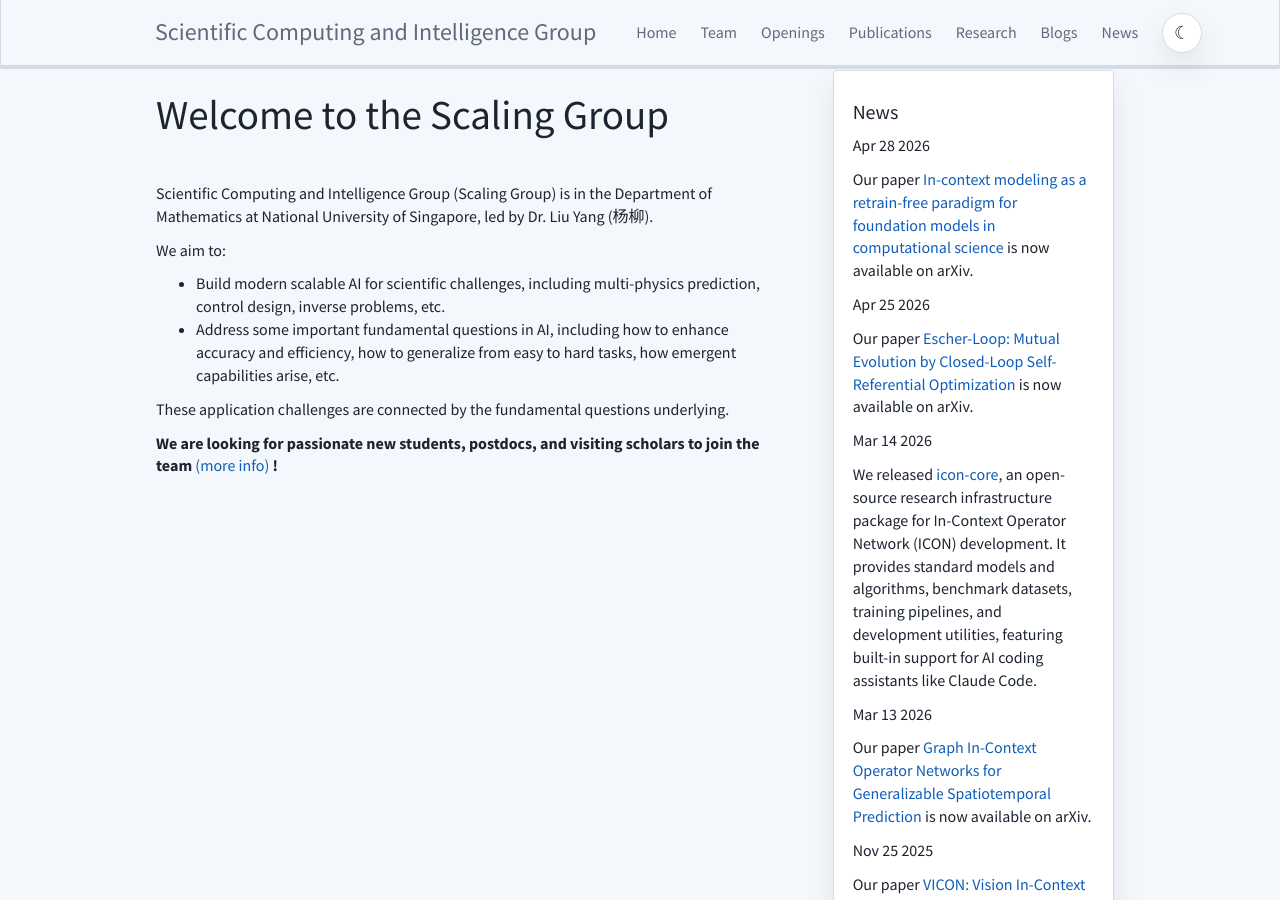
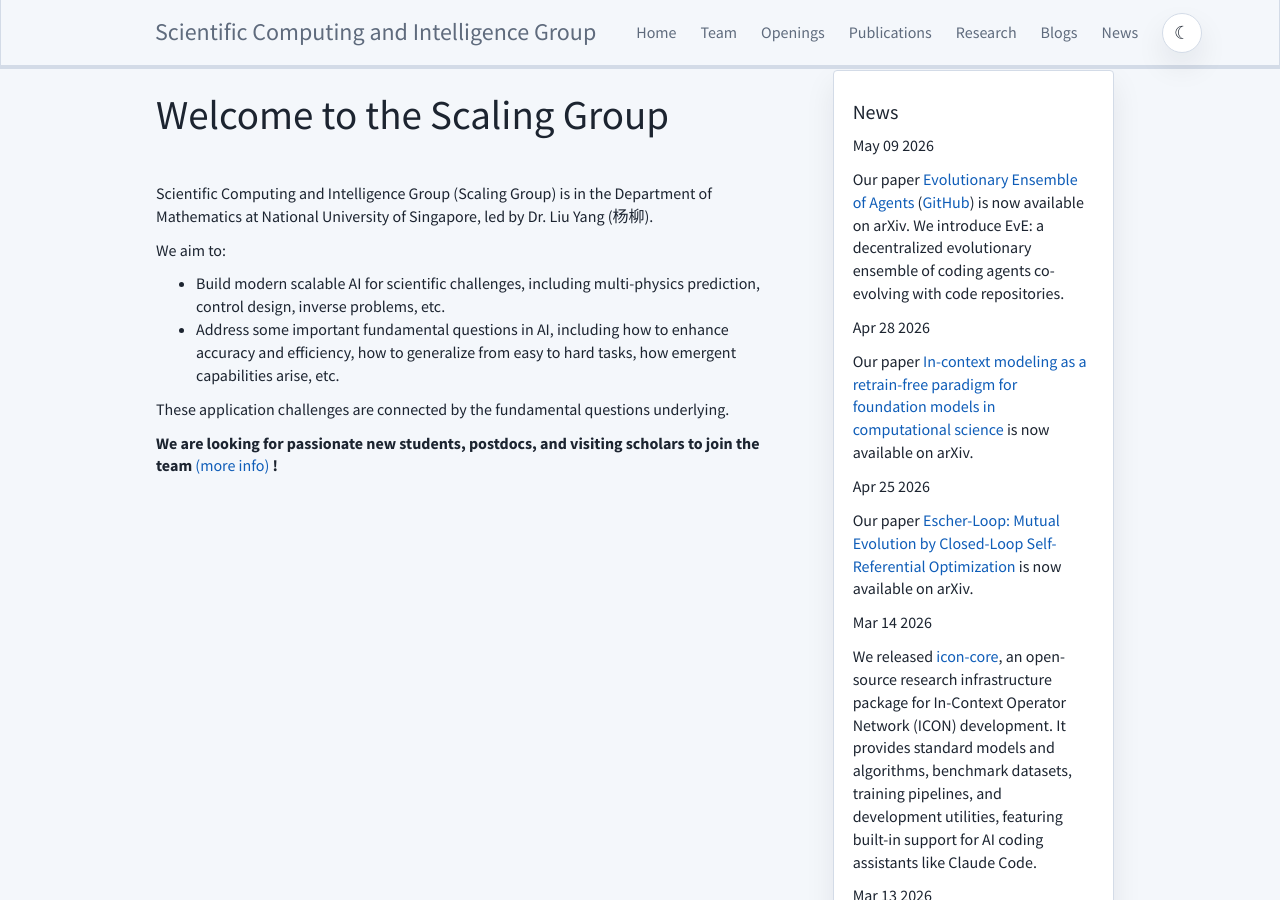
Before and after one commit to scaling-group/scaling-group.github.io, a Jekyll site: the page built from _pages/home.md, in a window 1280 px wide and 900 px high. Built offline with Jekyll 4.4.1, drawn with Linux system fonts in a browser that asks for light colours; some of the changed text lies outside the part shown.

Commit message:
Add EvE news entry

```diff
--- a/_data/news.yml
+++ b/_data/news.yml
@@ -1,3 +1,6 @@
+- date: May 09 2026
+  headline: "Our paper [Evolutionary Ensemble of Agents](https://arxiv.org/abs/2605.09018) ([GitHub](https://github.com/scaling-group/eve)) is now available on arXiv. We introduce EvE: a decentralized evolutionary ensemble of coding agents co-evolving with code repositories."
+
 - date: Apr 28 2026
   headline: "Our paper [In-context modeling as a retrain-free paradigm for foundation models in computational science](https://arxiv.org/abs/2604.23098) is now available on arXiv."
 
```
